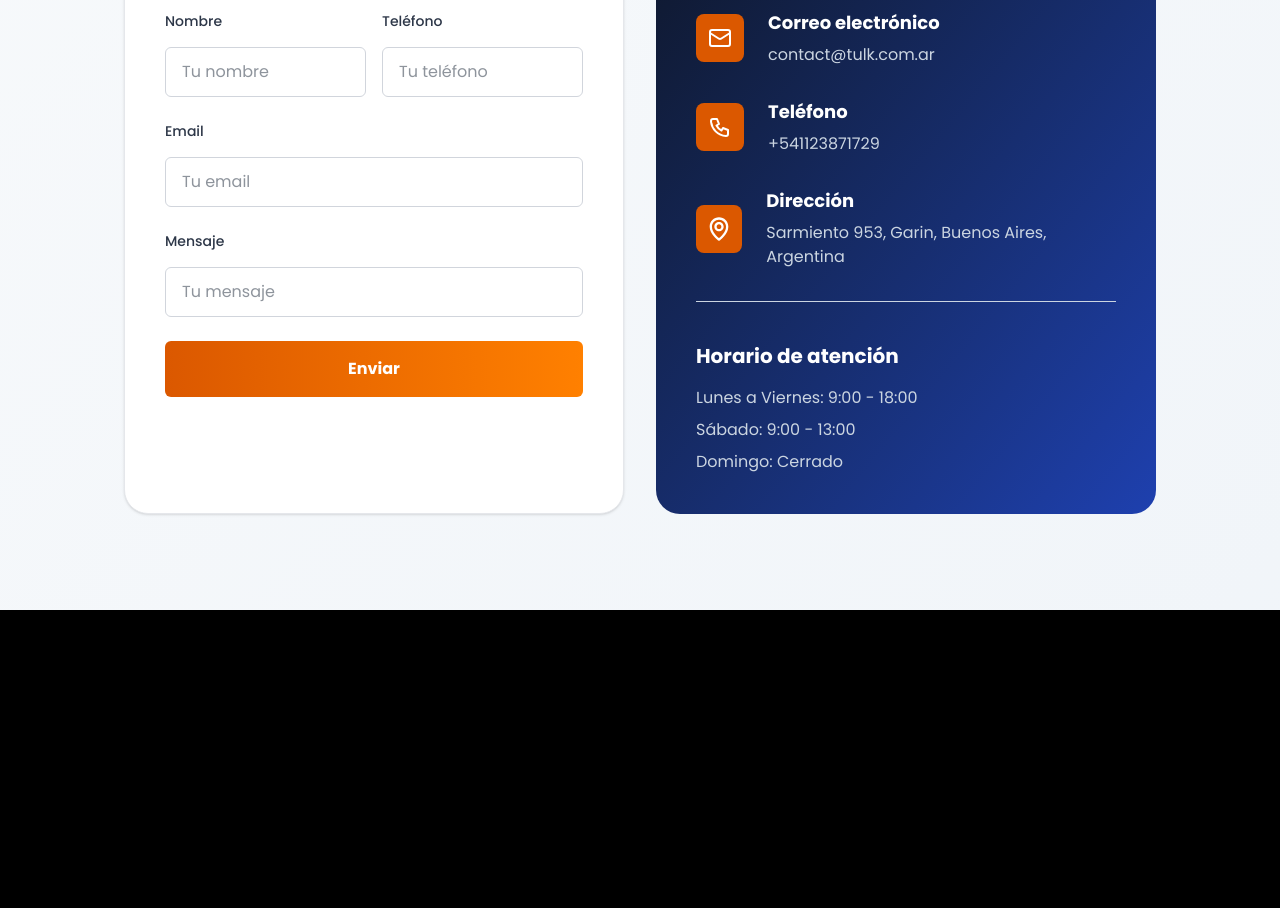
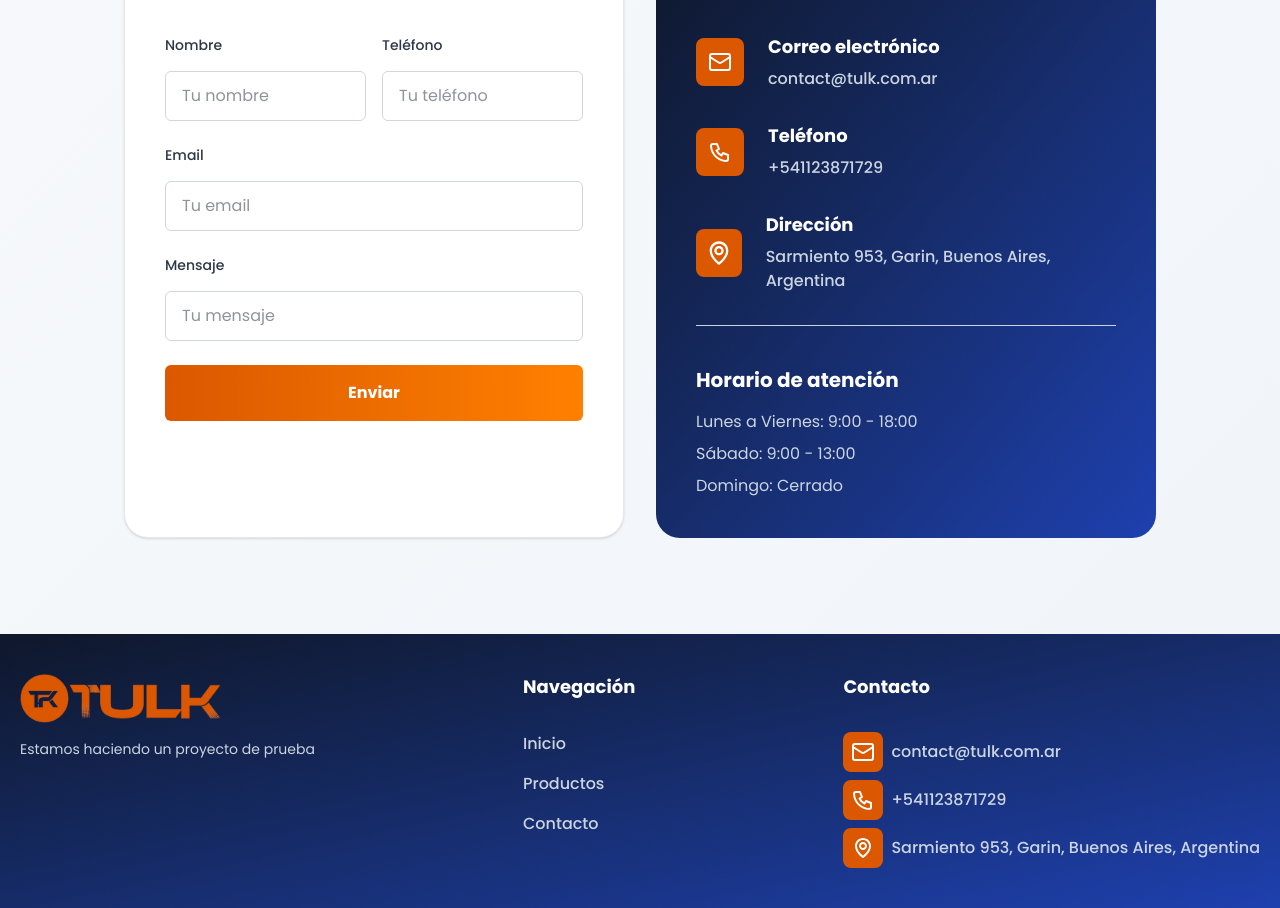
Before and after one commit to AlejoClifton/tulk-frontend, a Next.js app: page / in a window 1280 px wide. Shown: the part 640-1548 px from the top of the page. Before the commit the page ends 1250 px from the top, so only its background shows below. Built offline with nearby package versions, Linux system fonts and the light colour scheme.

Commit message:
Add footer and header

```diff
--- a/src/app/layout.tsx
+++ b/src/app/layout.tsx
@@ -4,6 +4,7 @@ import { Toaster } from 'sonner';
 
 import '@styles/tailwind.css';
 import '@styles/globals.css';
+import Footer from '@/modules/layout/Footer';
 
 export const metadata: Metadata = {
     title: 'Tulk',
@@ -20,6 +21,7 @@ export default function RootLayout({
             <body className={`${poppins.variable}  antialiased`}>
                 {children}
                 <Toaster position="bottom-right" richColors/>
+                <Footer />
             </body>
         </html>
     );
--- a/src/app/page.tsx
+++ b/src/app/page.tsx
@@ -1,10 +1,12 @@
 import Image from 'next/image';
 
 import { BrandContactInfo, BrandForm } from '@/modules/brand/components';
+import HeaderHome from '@/modules/layout/Header-Home';
 
 export default function Home() {
     return (
         <div className="min-h-screen bg-gradient-to-br from-slate-50 to-slate-100">
+            <HeaderHome />
             <main className="container mx-auto px-4 py-16">
                 <div className="mx-auto max-w-3xl text-center">
                     <div className="mb-8 flex justify-center">
--- /dev/null
+++ b/src/modules/layout/Footer.tsx
@@ -0,0 +1,62 @@
+import React from 'react';
+import Image from 'next/image';
+
+import { BrandApi } from '@/contexts/brand/infrastructure/brand-api';
+
+import { MailIcon, MapPinIcon, PhoneIcon } from '@/shared/assets/SvgContainer';
+import { SectionTitle, CustomLink, Text } from '@/shared/components';
+import { Navegation } from '@/shared/components/Navegation';
+
+const Footer = async () => {
+    const brand = await new BrandApi().getBrands('123');
+
+    return (
+        <div className="card-dark flex flex-col lg:flex-row flex-wrap justify-between gap-10 px-5 py-10 md:gap-4">
+            <div className="flex flex-col gap-4">
+                <Image src="/tulk.png" alt={brand.name} width={200} height={100} />
+                <Text size="sm" variant="tertiary">
+                    {brand.description}
+                </Text>
+            </div>
+            <div className="flex flex-col gap-4">
+                <SectionTitle variant="sm" color="primary" className="mb-4">
+                    Navegación
+                </SectionTitle>
+                <Navegation variant="secondary">
+                    <CustomLink href="/">Inicio</CustomLink>
+                    <CustomLink href="#products">Productos</CustomLink>
+                    <CustomLink href="#contact">Contacto</CustomLink>
+                </Navegation>
+            </div>
+            <div className="flex flex-col gap-4">
+                <SectionTitle variant="sm" color="primary" className="mb-4">
+                    Contacto
+                </SectionTitle>
+                <div className="flex flex-col gap-2">
+                    <div className="flex items-center gap-2">
+                        <div className="flex h-10 w-10 items-center justify-center rounded-[.5rem] bg-orange-01">
+                            <MailIcon className="h-6 w-6 text-white" />
+                        </div>
+                        <CustomLink href={`mailto:${brand.email}`}>{brand.email}</CustomLink>
+                    </div>
+                    <div className="flex items-center gap-2">
+                        <div className="flex h-10 w-10 items-center justify-center rounded-[.5rem] bg-orange-01">
+                            <PhoneIcon className="h-6 w-6 text-white" />
+                        </div>
+                        <CustomLink href={`tel:${brand.phone}`}>{brand.phone}</CustomLink>
+                    </div>
+                    <div className="flex items-center gap-2">
+                        <div className="flex h-10 w-10 items-center justify-center rounded-[.5rem] bg-orange-01">
+                            <MapPinIcon className="h-6 w-6 text-white" />
+                        </div>
+                        <CustomLink href={brand.addressLink} target="_blank">
+                            {brand.address}
+                        </CustomLink>
+                    </div>
+                </div>
+            </div>
+        </div>
+    );
+};
+
+export default Footer;
--- /dev/null
+++ b/src/modules/layout/Header-Home.tsx
@@ -0,0 +1,31 @@
+import React from 'react';
+import Image from 'next/image';
+
+import { BrandApi } from '@/contexts/brand/infrastructure/brand-api';
+
+import { CustomLink } from '@/shared/components';
+import { Navegation } from '@/shared/components/Navegation';
+
+const HeaderHome = async () => {
+    const brand = await new BrandApi().getBrands('123');
+
+    return (
+        <div className="relative flex flex-wrap items-center justify-center gap-4 bg-white p-4 lg:gap-0 md:justify-start">
+            <Image src="/tulk.png" alt={brand.name} width={200} height={100} />
+
+            <Navegation className="flex justify-center gap-4 md:absolute md:left-1/2 md:-translate-x-1/2">
+                <CustomLink href="/" variant="primary">
+                    Inicio
+                </CustomLink>
+                <CustomLink href="#products" variant="primary">
+                    Productos
+                </CustomLink>
+                <CustomLink href="#contact" variant="primary">
+                    Contacto
+                </CustomLink>
+            </Navegation>
+        </div>
+    );
+};
+
+export default HeaderHome;
--- a/src/shared/components/Link.tsx
+++ b/src/shared/components/Link.tsx
@@ -1,14 +1,17 @@
 import React from 'react';
 import Link from 'next/link';
 import { cva } from 'class-variance-authority';
-
 import type { ClassedComponentProps } from '@/shared/types/classed-component-props';
 
-const linkVariants = cva('text-tertiary hover:text-tertiary-hover', {
+const linkVariants = cva('font-medium', {
     variants: {
         variant: {
-            default: 'text-tertiary hover:text-tertiary-hover',
+            primary: 'text-primary hover:text-primary-hover',
+            secondary: 'text-tertiary hover:text-tertiary-hover',
         },
+    },
+    defaultVariants: {
+        variant: 'secondary',
     },
 });
 
@@ -18,9 +21,9 @@ export interface CustomLinkProps extends ClassedComponentProps<typeof linkVarian
     target?: '_blank' | '_self' | '_parent' | '_top';
 }
 
-export const CustomLink = ({ children, href, className, target, ...props }: CustomLinkProps) => {
+export const CustomLink = ({ children, href, className, target, ...variantProps }: CustomLinkProps) => {
     return (
-        <Link href={href} className={linkVariants({ className })} target={target} {...props}>
+        <Link href={href} className={linkVariants({ ...variantProps, className })} target={target} {...variantProps}>
             {children}
         </Link>
     );
--- /dev/null
+++ b/src/shared/components/Navegation.tsx
@@ -0,0 +1,23 @@
+import React from 'react';
+import { cva } from 'class-variance-authority';
+import type { ClassedComponentProps } from '@/shared/types/classed-component-props';
+
+export const navegationVariants = cva('flex gap-4', {
+    variants: {
+        variant: {
+            primary: 'flex-row',
+            secondary: 'flex-col',
+        },
+    },
+    defaultVariants: {
+        variant: 'primary',
+    },
+});
+
+export interface NavegationProps extends ClassedComponentProps<typeof navegationVariants> {
+    children: React.ReactNode;
+}
+
+export const Navegation = ({ children, className, ...variantProps }: NavegationProps) => {
+    return <nav className={navegationVariants({ ...variantProps, className })}>{children}</nav>;
+};
--- a/src/shared/components/PanelCard.tsx
+++ b/src/shared/components/PanelCard.tsx
@@ -7,7 +7,7 @@ const panelVariants = cva('rounded-2xl p-6 md:rounded-3xl md:p-10', {
     variants: {
         variant: {
             light: 'border-1 border-gray-200 bg-white text-gray-800 shadow-sm',
-            dark: 'bg-gradient-to-br from-slate-900 to-[#1e40af]',
+            dark: 'card-dark',
         },
     },
     defaultVariants: {
--- /dev/null
+++ b/src/shared/components/Text.tsx
@@ -0,0 +1,30 @@
+import React from 'react';
+import { cva } from 'class-variance-authority';
+import type { ClassedComponentProps } from '@/shared/types/classed-component-props';
+
+export const textVariants = cva('font-normal', {
+    variants: {
+        variant: {
+            primary: 'text-primary',
+            secondary: 'text-secondary',
+            tertiary: 'text-tertiary',
+        },
+        size: {
+            sm: 'text-sm',
+            md: 'text-base',
+            lg: 'text-lg',
+        },
+    },
+    defaultVariants: {
+        variant: 'tertiary',
+        size: 'md',
+    },
+});
+
+export interface TextProps extends ClassedComponentProps<typeof textVariants> {
+    children: React.ReactNode;
+}
+
+export const Text = ({ children, className, ...variantProps }: TextProps) => {
+    return <p className={textVariants({ ...variantProps, className })}>{children}</p>;
+};
--- a/src/shared/components/index.ts
+++ b/src/shared/components/index.ts
@@ -5,3 +5,5 @@ export * from './PanelCard';
 export * from './SectionTitle';
 export * from './Subtitle';
 export * from './Title';
+export * from './Text';
+export * from './Link';
--- a/src/styles/tailwind.css
+++ b/src/styles/tailwind.css
@@ -3,6 +3,7 @@
 @theme {
     /* Base colors */
     --color-primary: #0f172a;
+    --color-primary-hover: #db5800;
     --color-secondary: #2d3748;
 
     --color-tertiary: #cbd5e1;
@@ -22,4 +23,8 @@
         font-family: var(--font-sans);
         background-color: black;
     }
+
+    .card-dark {
+        @apply bg-gradient-to-br from-slate-900 to-[#1e40af];
+    }
 }
```
Also changed, not shown: public/tulk.png.
